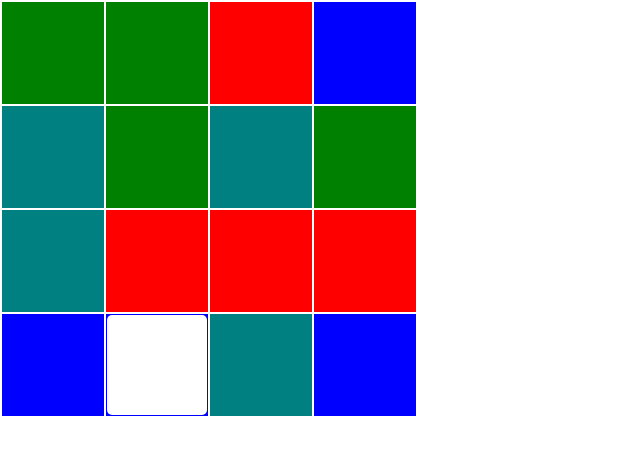
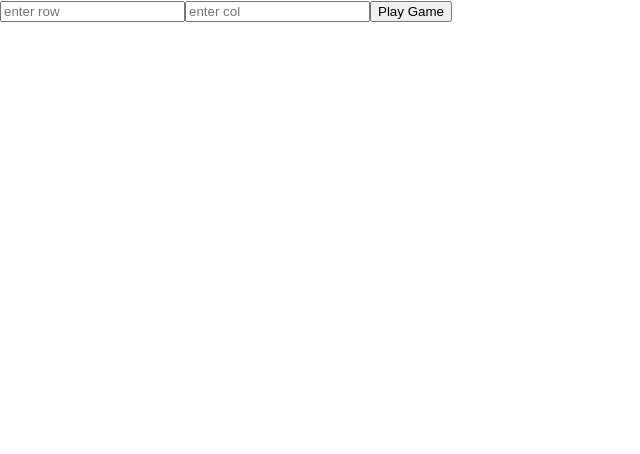
Before and after one commit to Khan047/react-color-slider, a React (Create React App) app: page / in a window 1280 px wide. Shown: the top 454 px of the page, without its empty margins (0-640 px from the left). Built offline with nearby package versions, Linux system fonts and the light colour scheme.

Commit message:
added dynamic row,col functionality

```diff
--- a/src/App.js
+++ b/src/App.js
@@ -20,13 +20,23 @@ class App extends React.Component {
 
     this.move = this.move.bind(this);
   }
+   matrix(m, n) {
+    return Array.from({
+      // generate array of length m
+      length: m
+      // inside map function generate array of size n
+      // and fill it with `0`
+    }, () => new Array(n).fill(0));
+  };
+  initBoard(r,c) {
 
-  initBoard() {
-    let board = [
-    [0,0,0,0],
-    [0,0,0,0],
-    [0,0,0,0],
-    [0,0,0,0]];
+  //   let board = [
+  //   [0,0,0,0],
+  //   [0,0,0,0],
+  //   [0,0,0,0],
+  //   [0,0,0,0],
+  //  ];
+  let board = this.matrix(r,c);
     board = this.placeNumbers(board);
 
     this.setState({
@@ -161,7 +171,7 @@ class App extends React.Component {
   }
 
   componentWillMount() {
-    this.initBoard();
+    this.initBoard(4,4);
 
   }
 
@@ -175,17 +185,6 @@ class App extends React.Component {
 
 
 componentDidMount(){
-  var x = document.getElementsByTagName('td');
- // console.log(x)
-  var colors = ['red', 'blue', 'green','teal'];
-      var colors = colors.reduce(function (res, current) {
-          return res.concat([current, current, current, current]);
-      }, []);
-     this.shuffleArray(colors)
-  for(let i=0;i<colors.length;i++){
-    x[i].style.backgroundColor = colors[i]
-  }
-
 }
 
   render() {
@@ -194,7 +193,37 @@ componentDidMount(){
     return (
       <div className="main">
 
+        <input id ="row" placeholder="enter row"></input>
+        <input id ="col" placeholder="enter col"></input>
+        <button onClick={(event)=>{
+          console.log(document.getElementById('row').value);
+          console.log(document.getElementById('col').value);
+          let row = parseInt(document.getElementById('row').value);
+          let col = parseInt( document.getElementById('col').value);
+          this.initBoard(row,col);
+          console.log(this.matrix(row,col));
+          let i=0;
+        //   while(i<row){
+        //   this.setState({
+        //       [i]:false
+        //   });
+        // }
+        var x = document.getElementsByTagName('td');
+        // console.log(x)
+         var colors = ['red', 'blue', 'green','teal'];
+             var colors = colors.reduce(function (res, current) {
 
+                 return res.concat([current, current, current, current]);
+             }, []);
+            this.shuffleArray(colors)
+         for(let i=0;i<x.length;i++){
+           x[i].style.backgroundColor = colors[i]
+         }
+
+
+
+      }
+          }>Play Game</button>
         <table id = "mytable">
           {this.state.board.map((row, i) => (<Row key={i} rowIndex={i} row={row} move={this.move}  />))}
         </table>
```
